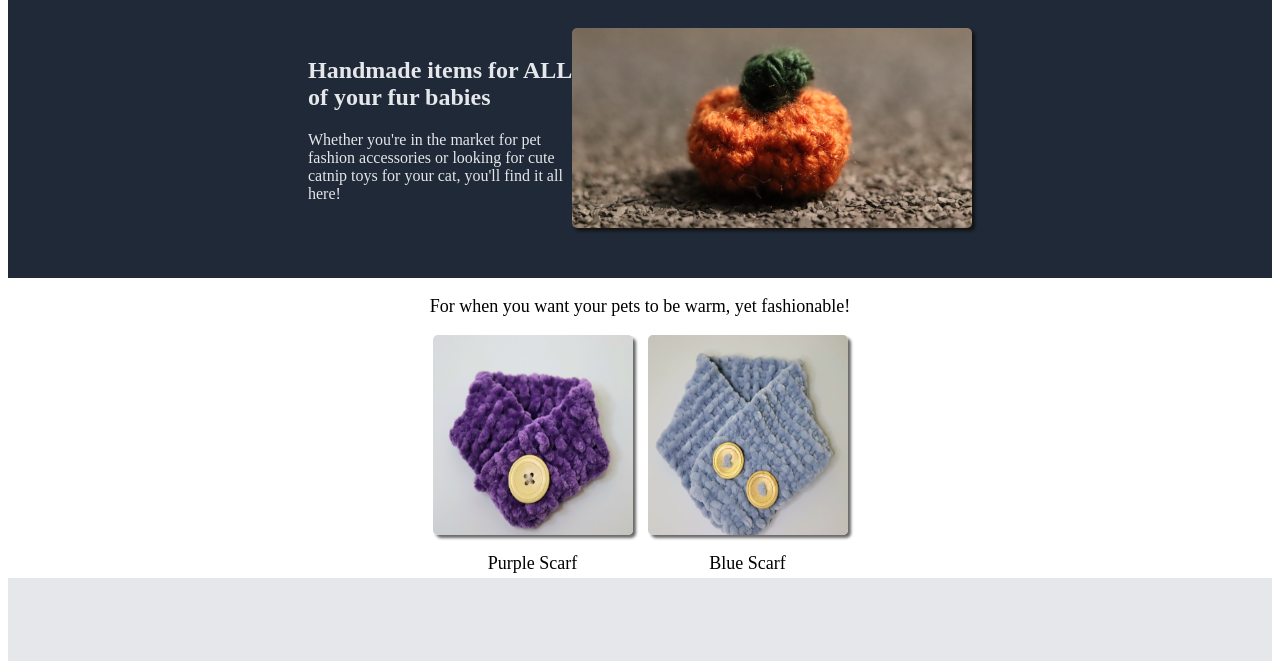
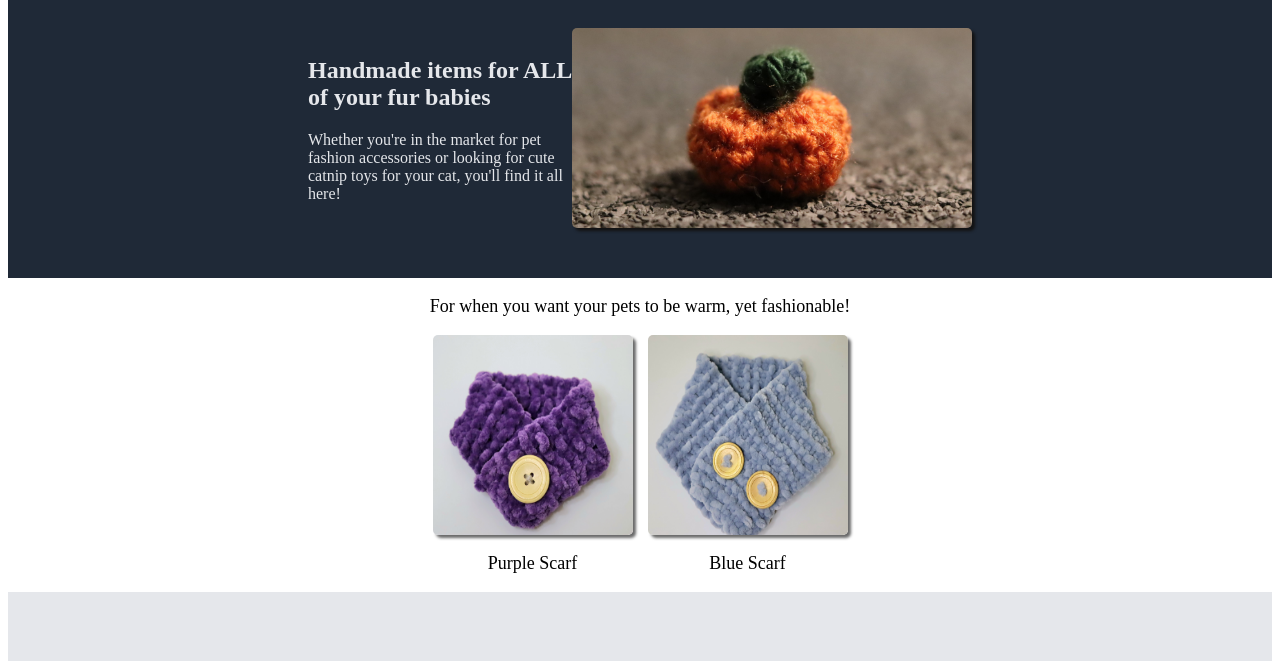
Before and after one commit to TamirraBrown/Landing-Page, a plain HTML site: page index.html in a window 1280 px wide. Shown: the part 110-771 px from the top of the page. Drawn offline with Linux system fonts and the light colour scheme.

Commit message:
update flex properties

```diff
--- a/style-sheet.css
+++ b/style-sheet.css
@@ -18,6 +18,7 @@
 .sectionTwo {
 
     display: flex;
+    flex-shrink: 1;
     background-color: #1F2937;
     flex-direction: row;
     justify-content: space-between;
@@ -38,9 +39,10 @@
 
 .sectionThree {
     display: flex;
+    flex-grow: 1;
     flex-direction: column;
     align-items: center;
-    height: 300px;
+    min-height: 300px;
 }
 
 .sec3txt {
```
